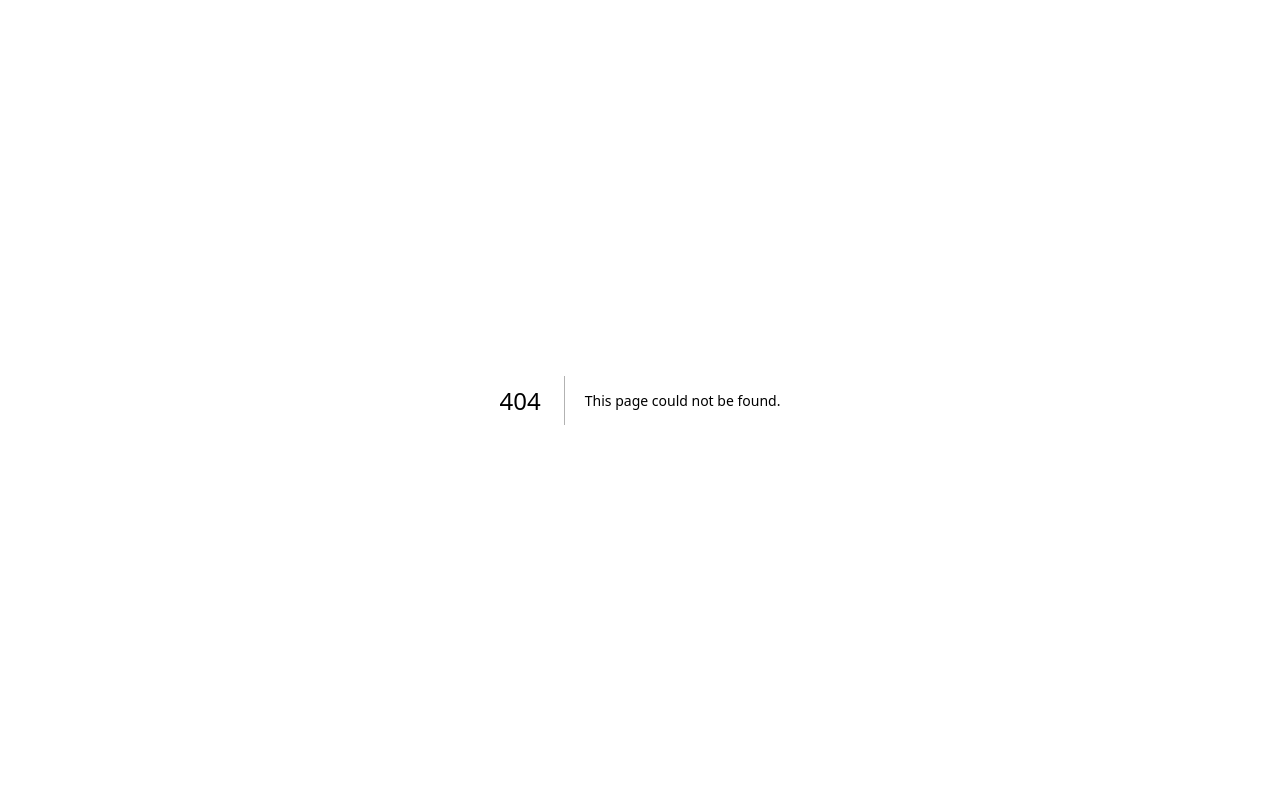
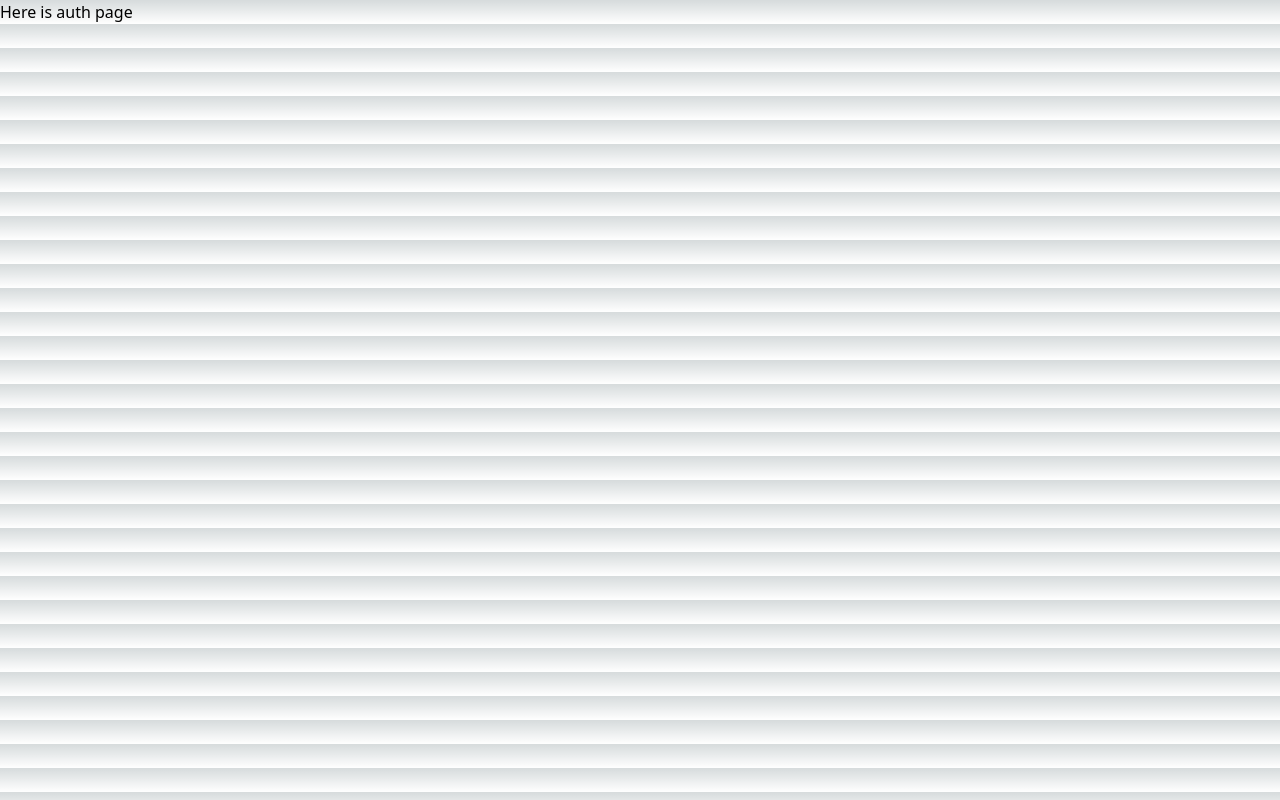
Before and after one commit to StepanDrogin/leetcode-clone, a Next.js app: page /auth in a window 1280 px wide. Before the commit this address had no page. Built offline with nearby package versions, Linux system fonts and the light colour scheme.

Commit message:
added auth page route

```diff
--- /dev/null
+++ b/src/pages/auth/index.tsx
@@ -0,0 +1,11 @@
+import React from 'react';
+
+type AuthPageProps = {
+
+};
+
+const AuthPage:React.FC<AuthPageProps> = () => {
+
+    return <div>Here is auth page</div>
+}
+export default AuthPage;
```
